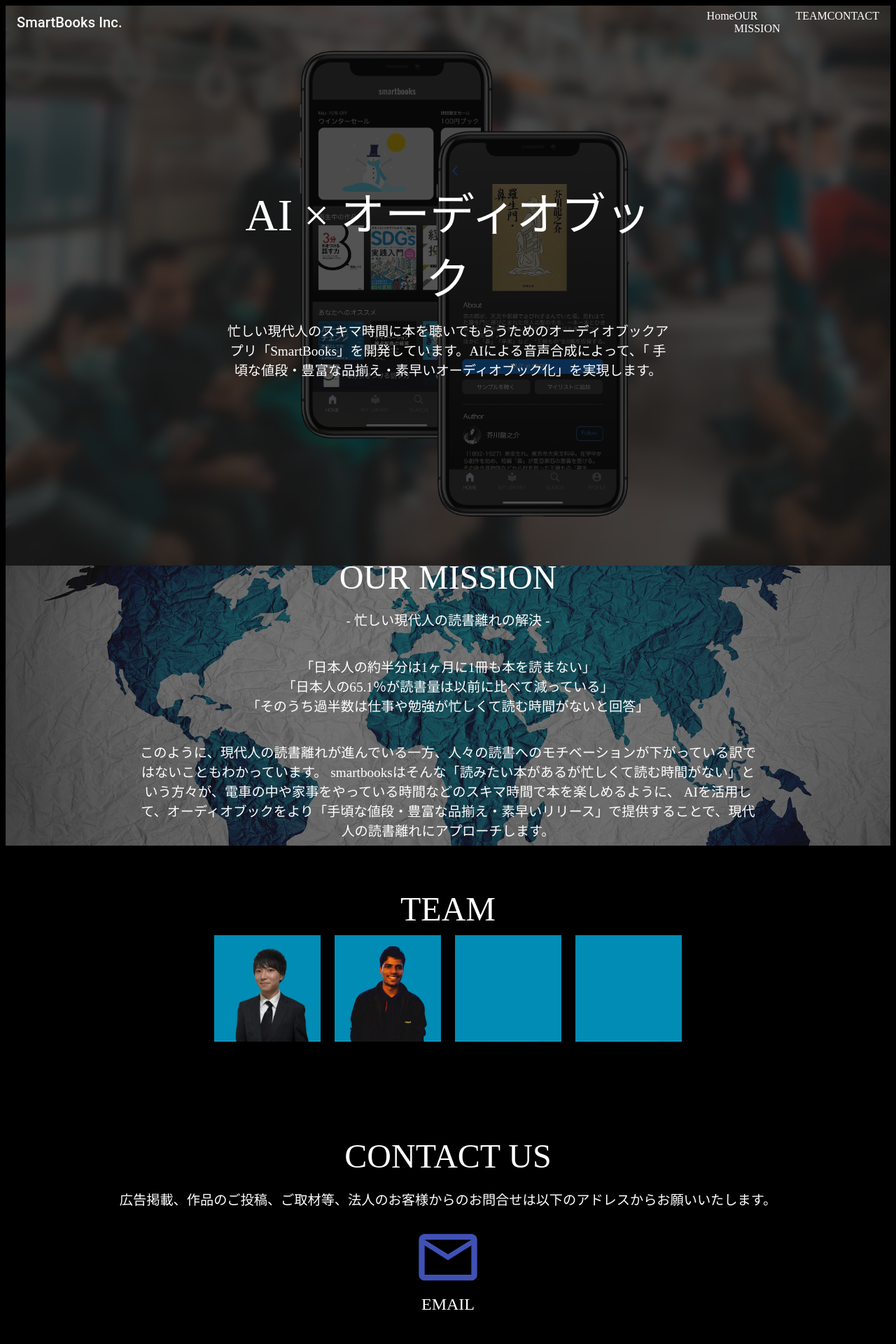
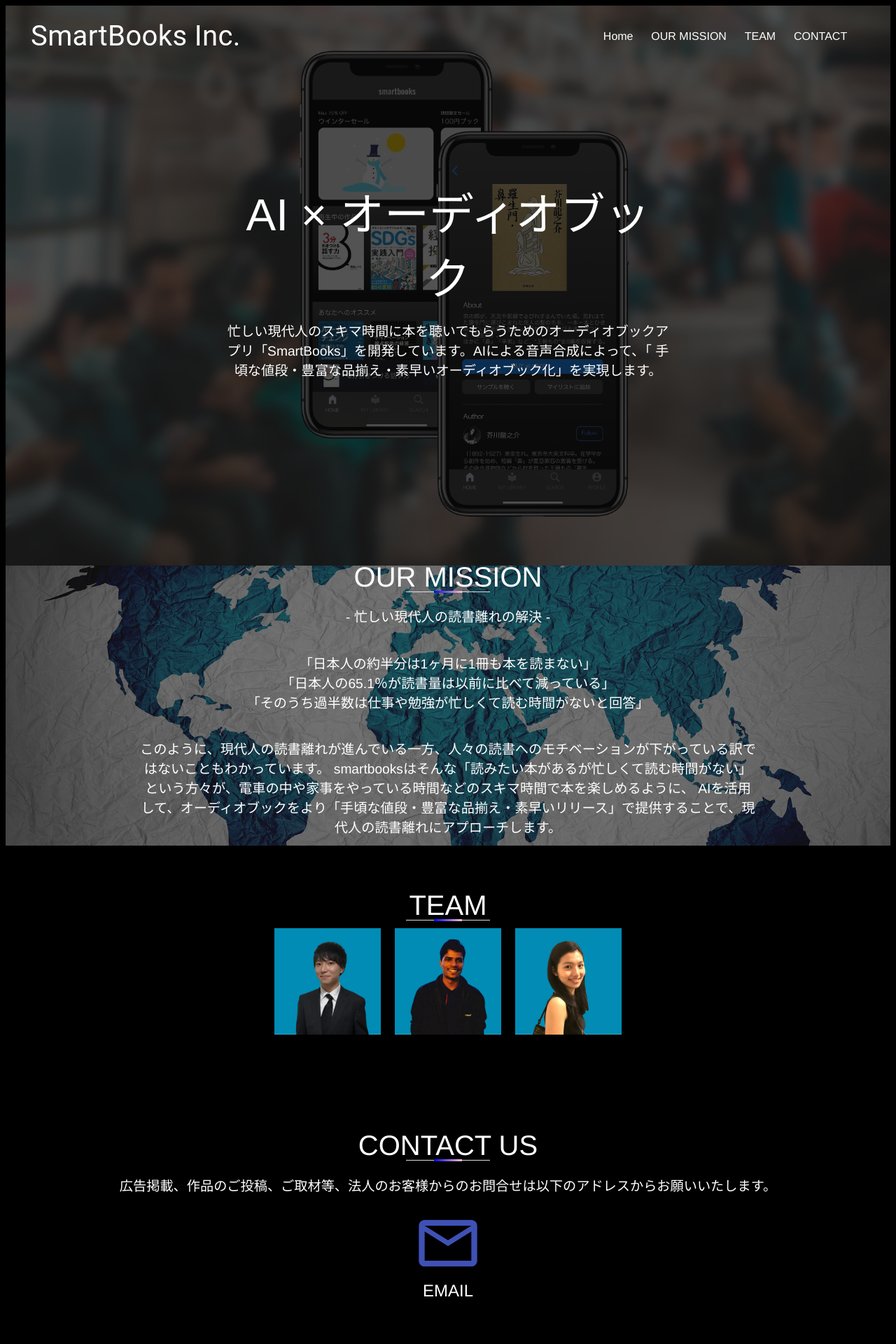
Before and after one commit to gomyway1216/smartbooks, a React (Create React App) app: page / in a window 1280 px wide. Shown: the top 1920 px of the page at 70% size. Built offline with nearby package versions, Linux system fonts and the light colour scheme.

Commit message:
modify style

```diff
--- a/src/App.js
+++ b/src/App.js
@@ -2,6 +2,7 @@
 import { BrowserRouter } from 'react-router-dom';
 import Routes from './Routes';
 import ApplicationBar from './Component/ApplicationBar';
+import './app.scss';
 
 const App = () => {
   return (
--- a/src/Component/ApplicationBar.jsx
+++ b/src/Component/ApplicationBar.jsx
@@ -6,15 +6,16 @@
 
   return (
     <div>
-      <AppBar style={{ background: 'transparent', boxShadow: 'none', backgroundRepeat: 'no-repeat', backgroundSize: 'auto' }}>
+      <AppBar style={{ background: 'transparent', boxShadow: 'none', backgroundRepeat: 'no-repeat', backgroundSize: 'auto', padding: '20px' }}>
         <Toolbar style={{ display: 'flex', justifyContent: 'space-between'}}>
-          {/* <IconButton edge="start" className={classes.menuButton} color="inherit" aria-label="menu">
-            <MenuIcon />
-          </IconButton> */}
-          <Typography variant="h6">
-            SmartBooks Inc.
-          </Typography>
-          <div style={{ width: '20%', display: 'flex', justifyContent: 'space-evenly', cursor: 'pointer'}}>
+          <div>
+            <Link activeClass="active" to='home' spy={true} smooth={true} duration={500}>
+              <Typography style={{ fontSize: '40px', cursor: 'pointer'}}>
+                SmartBooks Inc.
+              </Typography>
+            </Link>
+          </div>
+          <div style={{ width: '400px', display: 'flex', justifyContent: 'space-evenly', cursor: 'pointer'}}>
             <Link activeClass="active" to='home' spy={true} smooth={true} duration={500}>Home</Link>
             <Link activeClass="active" to='mission' spy={true} smooth={true} duration={500} >OUR MISSION</Link>
             <Link to='team' spy={true} smooth={true} duration={500} >TEAM</Link>
--- a/src/Page/HomePage.jsx
+++ b/src/Page/HomePage.jsx
@@ -2,26 +2,34 @@
 import './homepage.scss';
 import naotoImage from '../img/naoto.jpg';
 import kumarImage from '../img/kumar.jpg';
-import team3Image from '../img/team-3.jpg';
+import hanaImage from '../img/hana.jpg';
 import MailOutlineIcon from '@material-ui/icons/MailOutline';
+import TwitterIcon from '@material-ui/icons/Twitter';
+import LinkedInIcon from '@material-ui/icons/LinkedIn';
+import FacebookIcon from '@material-ui/icons/Facebook';
 
 let iconStyles = {
   fontSize: '100px'
 };
 
 const Home = () => {
+
+  const handleSendEmail = () => {
+    window.open('mailto:smartbooksjapan@gmail.com?subject=件名&body=お問い合わせ内容');
+  };
+
   return (
     <div>
-      <div className='home' id='home'>
-        <div style={{ color: 'white', position: 'relative', width: '50%', alignSelf: 'center' }}>
+      <div className='home'>
+        <div className='home-content'>
           <div style={{ fontSize: '400%'}}>AI × オーディオブック</div>
           <p style={{ fontSize: '120%'}}>忙しい現代人のスキマ時間に本を聴いてもらうためのオーディオブックアプリ「SmartBooks」を開発しています。AIによる音声合成によって、「
             手頃な値段・豊富な品揃え・素早いオーディオブック化」を実現します。</p>
         </div>
       </div>
-      <div className='mission' id='mission'>
+      <div className='mission'>
         <div className="mission-content" >
-          <div style={{ fontSize: '300%'}}>OUR MISSION</div>
+          <div className='mission-title'>OUR MISSION</div>
           <div className='mission-content-description'>
             <p>-  忙しい現代人の読書離れの解決  -</p>
             <p>「日本人の約半分は1ヶ月に1冊も本を読まない」<br/>
@@ -33,45 +41,90 @@
           </div>
         </div>
       </div>
-      <div className='team' id='team'>
+      <div className='team'>
         <div className='team-title'>TEAM</div>
         <div className='team-images'>
           <div className='image-item' >
             <img className='member-image' src={naotoImage} alt="Naoto Image"/>
             <div className='overlay'>
-              <div className='image-description'>hello</div>
+              <div className="member-info-content">
+                <h4>冨田 直人</h4>
+                <span>Co-CEO ＆ Co-Founder</span>
+                <div className='social-icons'>
+                  <a href="https://twitter.com/naoto_tomita">
+                    <TwitterIcon style={{ color: 'white' }} fontSize='large'/>
+                  </a>
+                  <a href="https://www.facebook.com/naoto.tomita.7505">
+                    <FacebookIcon style={{ color: 'white' }} fontSize='large'/>
+                  </a>
+                  <a href="https://www.linkedin.com/in/naoto-tomita-684b2b1a9/">
+                    <LinkedInIcon style={{ color: 'white' }} fontSize='large'/>
+                  </a>
+                </div>
+              </div>
             </div>
           </div>
           <div className='image-item'>
             <img className='member-image' src={kumarImage} alt="Kumar Image"/>
             <div className='overlay'>
-              <div className='image-description'>hello</div>
+              <div className="member-info">
+                <div className="member-info-content">
+                  <h4>サウラブ・クマール</h4>
+                  <span>Co-CEO ＆ Co-Founder</span>
+                  <div className='social-icons'>
+                    <a href="https://twitter.com/Saurabh190598">
+                      <TwitterIcon style={{ color: 'white' }} fontSize='large'/>
+                    </a>
+                    <a href="https://www.facebook.com/saurabh0598">
+                      <FacebookIcon style={{ color: 'white' }} fontSize='large'/>
+                    </a>
+                    <a href="https://www.linkedin.com/in/naoto-tomita-684b2b1a9">
+                      <LinkedInIcon style={{ color: 'white' }} fontSize='large'/>
+                    </a>
+                  </div>
+                </div>
+              </div>
             </div>
           </div>
           <div className='image-item'>
-            <img className='member-image' src={team3Image} alt="Naoto Image"/>
+            <img className='member-image' src={hanaImage} alt="Naoto Image"/>
             <div className='overlay'>
-              <div className='image-description'>hello</div>
-            </div>
-          </div>
-          <div className='image-item'>
-            <img className='member-image' src={team3Image} alt="Kumar Image"/>
-            <div className='overlay'>
-              <div className='image-description'>hello</div>
+              <div className="member-info">
+                <div className="member-info-content">
+                  <h4>金杉 華</h4>
+                  <span>Designer</span>
+                </div>
+                <div className='social-icons'>
+                  <a>
+                    <TwitterIcon style={{ color: 'white' }} fontSize='large'/>
+                  </a>
+                  <a href="https://www.facebook.com/hana.kanasugi">
+                    <FacebookIcon style={{ color: 'white' }} fontSize='large'/>
+                  </a>
+                  <a href="https://www.linkedin.com/in/華-金杉-394506176/">
+                    <LinkedInIcon style={{ color: 'white' }} fontSize='large'/>
+                  </a>
+                </div>
+              </div>
             </div>
           </div>
         </div>
       </div>
-      <div className='contact' id='contact'>
-        <div style={{ fontSize: '300%', color: 'white'}}>CONTACT US</div>
-        <div style={{ display: 'flex', flexDirection: 'row', justifyContent: 'center', color: 'white', position: 'relative', width: '80%', alignSelf: 'center' }}>
+      <div className='contact'>
+        <div className='contact-title'>CONTACT US</div>
+        <div className='contact-description'>
           <p style={{ fontSize: '120%' }}>広告掲載、作品のご投稿、ご取材等、法人のお客様からのお問合せは以下のアドレスからお願いいたします。</p>
         </div>
         <div>
-          <div>
+          <div className='email-icon' onClick={handleSendEmail}>
             <MailOutlineIcon className="material-icons" style={iconStyles} color='primary'/>
             <div className='icon-description'>EMAIL</div>
           </div>
+        </div>
+      </div>
+      <div className='footer'>
+        <div className='copyright'>
+        &copy; Copyright <strong>SmartBooks Inc.</strong> All Rights Reserved
         </div>
       </div>
     </div>
--- a/src/Page/homepage.scss
+++ b/src/Page/homepage.scss
@@ -13,6 +13,13 @@
   flex-direction: column;
   justify-content: center;
   text-align: center;
+
+  .home-content {
+    color: white;
+    position: relative;
+    width: 50%;
+    align-self: center;
+  }
 }
 
 .home::before {
@@ -43,6 +50,33 @@
     text-align: center;
     color: white;
 
+    .mission-title {
+      position: relative;
+      font-size: 2.5rem;
+
+      &::before {
+        content: '';
+        position: absolute;
+        display: block;
+        width: 120px;
+        height: 1px;
+        background: #ddd;
+        bottom: 1px;
+        left: calc(50% - 60px);
+      }
+
+      &::after {
+        content: '';
+        position: absolute;
+        display: block;
+        width: 40px;
+        height: 3px;
+        background: linear-gradient(70deg, blue, pink);
+        bottom: 0;
+        left: calc(50% - 20px);
+      }
+    }
+
     .mission-content-description {
       display: flex;
       flex-direction: column;
@@ -63,7 +97,30 @@
   color: white;
 
   .team-title {
-    font-size: 300%;
+    position: relative;
+    font-size: 2.5rem;
+
+    &::before {
+      content: '';
+      position: absolute;
+      display: block;
+      width: 120px;
+      height: 1px;
+      background: #ddd;
+      bottom: 1px;
+      left: calc(50% - 60px);
+    }
+
+    &::after {
+      content: '';
+      position: absolute;
+      display: block;
+      width: 40px;
+      height: 3px;
+      background: linear-gradient(70deg, blue, pink);
+      bottom: 0;
+      left: calc(50% - 20px);
+    }
   }
 
   .team-images {
@@ -74,10 +131,17 @@
     width: 80%;
     align-self: center;
 
+
+    .image-item:hover .overlay {
+      background-color: black;
+      opacity: 0.75;
+    }
+
     .image-item {
       margin: 1%;
       width: 15%;
       position: relative;
+
 
       .overlay {
         position: absolute;
@@ -90,6 +154,17 @@
         opacity: 0;
         transition: .5s ease;
         background-color: #008CBA;
+        display: flex;
+        flex-direction: column;
+        justify-content: center;
+
+        .member-info-content {
+          display: flex;
+          flex-direction: column;
+          justify-content: center;
+          text-align: center;
+          text-align: center;
+        }
       }
 
       .image-description {
@@ -114,31 +189,67 @@
 
 .contact {
   margin-top: 10%;
-  padding-bottom: 10%;
+  padding-bottom: 5%;
   display: flex;
   flex-direction: column;
   justify-content: center;
   text-align: center;
   color: white;
 
+  .contact-title {
+    position: relative;
+    font-size: 2.5rem;
+
+    &::before {
+      content: '';
+      position: absolute;
+      display: block;
+      width: 120px;
+      height: 1px;
+      background: #ddd;
+      bottom: 1px;
+      left: calc(50% - 60px);
+    }
+
+    &::after {
+      content: '';
+      position: absolute;
+      display: block;
+      width: 40px;
+      height: 3px;
+      background: linear-gradient(70deg, blue, pink);
+      bottom: 0;
+      left: calc(50% - 20px);
+    }
+  }
+
+  .contact-description {
+    display: flex;
+    flex-direction: row;
+    justify-content: center;
+    color: white;
+    position: relative;
+    width: 80%;
+    align-self: center;
+  }
+
+  .email-icon {
+    cursor: pointer;
+
     .icon-description {
       font-size: 150%;
     }
   }
 
-.overlay {
-  position: absolute;
-  top: 0;
-  bottom: 0;
-  left: 0;
-  right: 0;
-  height: 100%;
-  width: 100%;
-  opacity: 0;
-  transition: .5s ease;
-  background-color: #008CBA;
 }
 
-.image-item:hover .overlay {
-  opacity: 1;
+.footer {
+  padding-bottom: 5%;
+  display: flex;
+  flex-direction: row;
+  justify-content: center;
+
+  .copyright {
+    color: white;
   }
+}
--- /dev/null
+++ b/src/app.scss
@@ -0,0 +1,8 @@
+body, html {
+  font-family: "Helvetica Neue",
+  Arial,
+  "Hiragino Kaku Gothic ProN",
+  "Hiragino Sans",
+  Meiryo,
+  sans-serif;
+}
```
Also changed, not shown: src/img/hana.jpg (added), src/img/team-3.jpg (deleted). Lines whose indentation alone changed are shown as unchanged.
